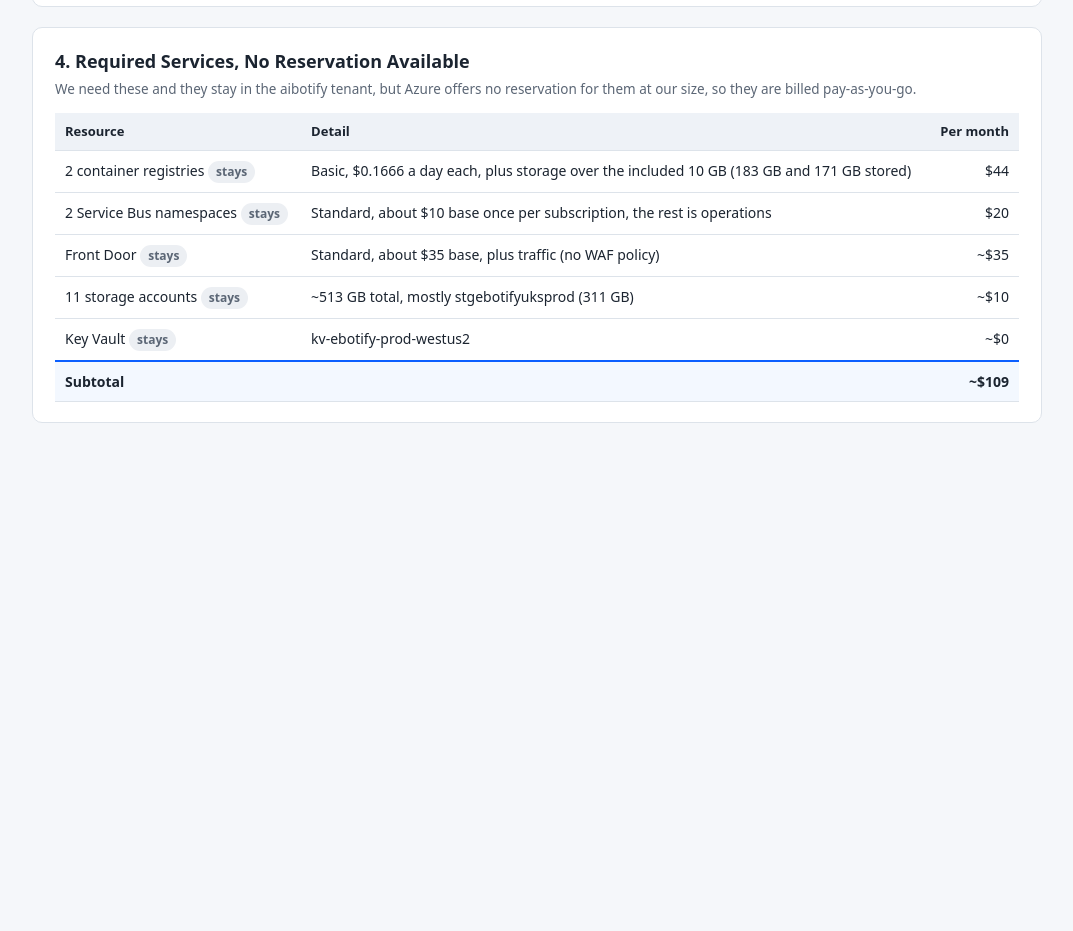
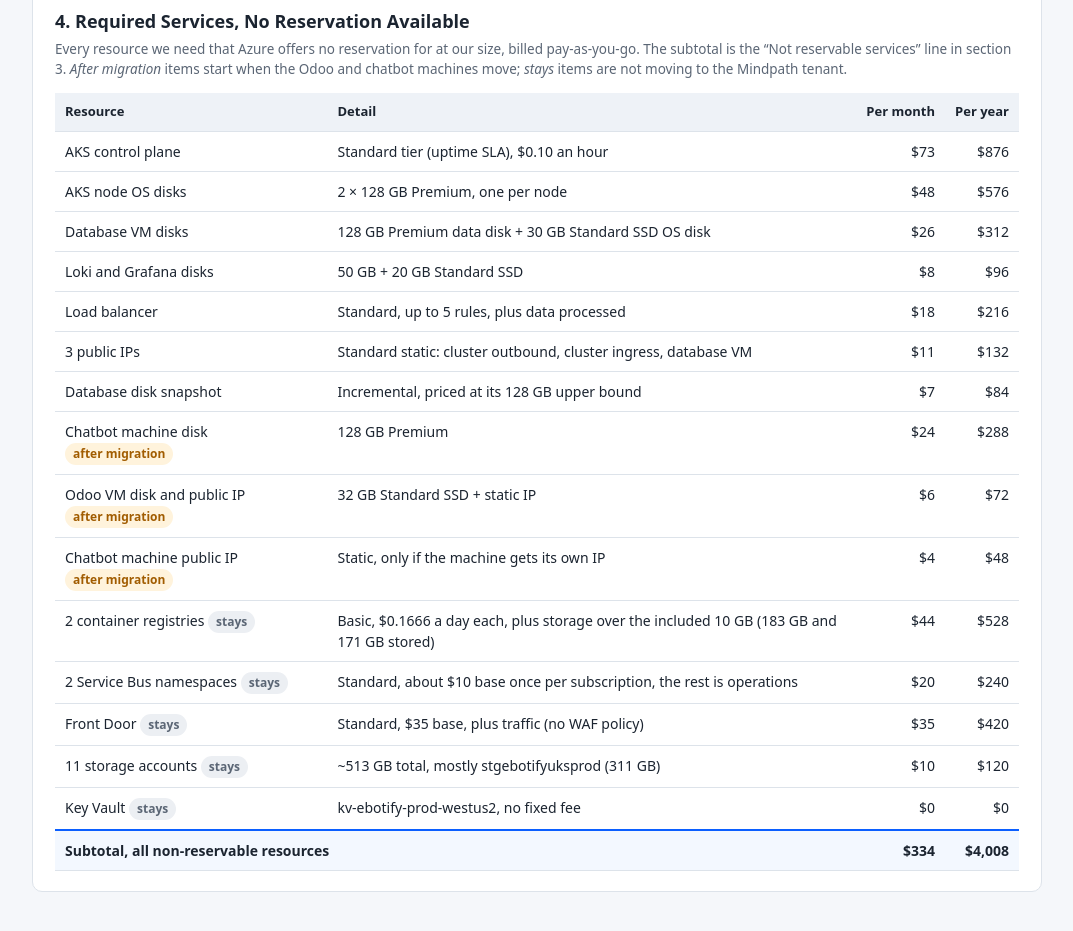
Before and after one commit to alokdeveloperai/ebotify-azure-docs, a plain HTML site: page index.html in a window 1280 px wide. Shown: the part 1360-2291 px from the top of the page, without its empty margins (103-1176 px from the left). Before the commit the page ends 1863 px from the top, so only its background shows below. Drawn offline with Linux system fonts and the light colour scheme.

Commit message:
List every non-reservable resource in section 4

```diff
--- a/index.html
+++ b/index.html
@@ -100,8 +100,7 @@
     <tbody>
       <tr class="payg"><td>Reservable machines, pay-as-you-go (5 machines) <span class="tag opt">not in the reserved total</span></td><td class="n" id="tPaygM"></td><td class="n" id="tPaygY"></td></tr>
       <tr class="ri"><td>Reservable machines, with 1-year reservation <span class="tag">not in the pay-as-you-go total</span></td><td class="n" id="tRiM"></td><td class="n" id="tRiY"></td></tr>
-      <tr><td>AKS control plane, Standard tier (not reservable)</td><td class="n">$73</td><td class="n">$876</td></tr>
-      <tr><td>Not reservable services: disks (including the chatbot and Odoo machine disks), load balancer, public IPs, snapshot, container registries, Service Bus, Front Door, storage accounts, Key Vault</td><td class="n">$261</td><td class="n">$3,132</td></tr>
+      <tr><td>Not reservable services: AKS control plane, disks, load balancer, public IPs, snapshot, container registries, Service Bus, Front Door, storage accounts, Key Vault (itemised in section 4)</td><td class="n">$334</td><td class="n">$4,008</td></tr>
       <tr class="total ri"><td>Total with reservations</td><td class="n" id="gRiM"></td><td class="n" id="gRiY"></td></tr>
       <tr class="total payg"><td>Total without reservations</td><td class="n" id="gPaygM"></td><td class="n" id="gPaygY"></td></tr>
     </tbody>
@@ -111,16 +110,26 @@
 
 <section>
   <h2>4. Required Services, No Reservation Available</h2>
-  <p class="sub">We need these and they stay in the aibotify tenant, but Azure offers no reservation for them at our size, so they are billed pay-as-you-go.</p>
+  <p class="sub">Every resource we need that Azure offers no reservation for at our size, billed pay-as-you-go. The subtotal is the &ldquo;Not reservable services&rdquo; line in section 3. <em>After migration</em> items start when the Odoo and chatbot machines move; <em>stays</em> items are not moving to the Mindpath tenant.</p>
   <table>
-    <thead><tr><th>Resource</th><th>Detail</th><th class="n">Per month</th></tr></thead>
+    <thead><tr><th>Resource</th><th>Detail</th><th class="n">Per month</th><th class="n">Per year</th></tr></thead>
     <tbody>
-      <tr><td>2 container registries <span class="tag stay">stays</span></td><td>Basic, $0.1666 a day each, plus storage over the included 10 GB (183 GB and 171 GB stored)</td><td class="n">$44</td></tr>
-      <tr><td>2 Service Bus namespaces <span class="tag stay">stays</span></td><td>Standard, about $10 base once per subscription, the rest is operations</td><td class="n">$20</td></tr>
-      <tr><td>Front Door <span class="tag stay">stays</span></td><td>Standard, about $35 base, plus traffic (no WAF policy)</td><td class="n">~$35</td></tr>
-      <tr><td>11 storage accounts <span class="tag stay">stays</span></td><td>~513 GB total, mostly stgebotifyuksprod (311 GB)</td><td class="n">~$10</td></tr>
-      <tr><td>Key Vault <span class="tag stay">stays</span></td><td>kv-ebotify-prod-westus2</td><td class="n">~$0</td></tr>
-      <tr class="total"><td colspan="2">Subtotal</td><td class="n">~$109</td></tr>
+      <tr><td>AKS control plane</td><td>Standard tier (uptime SLA), $0.10 an hour</td><td class="n">$73</td><td class="n">$876</td></tr>
+      <tr><td>AKS node OS disks</td><td>2 &times; 128 GB Premium, one per node</td><td class="n">$48</td><td class="n">$576</td></tr>
+      <tr><td>Database VM disks</td><td>128 GB Premium data disk + 30 GB Standard SSD OS disk</td><td class="n">$26</td><td class="n">$312</td></tr>
+      <tr><td>Loki and Grafana disks</td><td>50 GB + 20 GB Standard SSD</td><td class="n">$8</td><td class="n">$96</td></tr>
+      <tr><td>Load balancer</td><td>Standard, up to 5 rules, plus data processed</td><td class="n">$18</td><td class="n">$216</td></tr>
+      <tr><td>3 public IPs</td><td>Standard static: cluster outbound, cluster ingress, database VM</td><td class="n">$11</td><td class="n">$132</td></tr>
+      <tr><td>Database disk snapshot</td><td>Incremental, priced at its 128 GB upper bound</td><td class="n">$7</td><td class="n">$84</td></tr>
+      <tr><td>Chatbot machine disk <span class="tag opt">after migration</span></td><td>128 GB Premium</td><td class="n">$24</td><td class="n">$288</td></tr>
+      <tr><td>Odoo VM disk and public IP <span class="tag opt">after migration</span></td><td>32 GB Standard SSD + static IP</td><td class="n">$6</td><td class="n">$72</td></tr>
+      <tr><td>Chatbot machine public IP <span class="tag opt">after migration</span></td><td>Static, only if the machine gets its own IP</td><td class="n">$4</td><td class="n">$48</td></tr>
+      <tr><td>2 container registries <span class="tag stay">stays</span></td><td>Basic, $0.1666 a day each, plus storage over the included 10 GB (183 GB and 171 GB stored)</td><td class="n">$44</td><td class="n">$528</td></tr>
+      <tr><td>2 Service Bus namespaces <span class="tag stay">stays</span></td><td>Standard, about $10 base once per subscription, the rest is operations</td><td class="n">$20</td><td class="n">$240</td></tr>
+      <tr><td>Front Door <span class="tag stay">stays</span></td><td>Standard, $35 base, plus traffic (no WAF policy)</td><td class="n">$35</td><td class="n">$420</td></tr>
+      <tr><td>11 storage accounts <span class="tag stay">stays</span></td><td>~513 GB total, mostly stgebotifyuksprod (311 GB)</td><td class="n">$10</td><td class="n">$120</td></tr>
+      <tr><td>Key Vault <span class="tag stay">stays</span></td><td>kv-ebotify-prod-westus2, no fixed fee</td><td class="n">$0</td><td class="n">$0</td></tr>
+      <tr class="total"><td colspan="2">Subtotal, all non-reservable resources</td><td class="n">$334</td><td class="n">$4,008</td></tr>
     </tbody>
   </table>
 </section>
```
